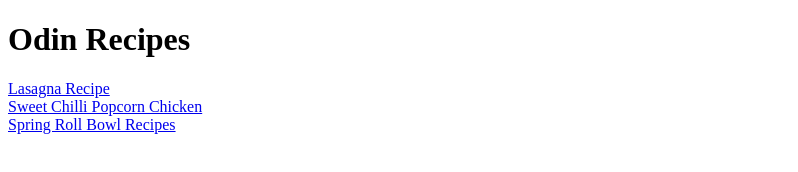
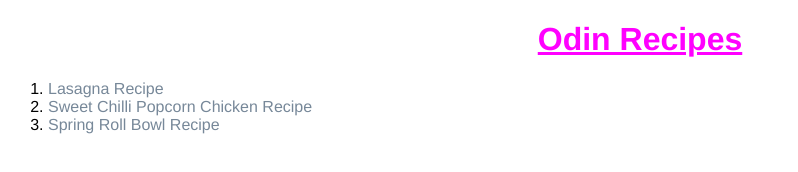
Before and after one commit to aaryan-11-x/The-Odin-Project, a plain HTML site: page index.html in a window 1280 px wide. Shown: the whole page, without its empty margins (0-798 px from the left). Drawn offline with Linux system fonts and the light colour scheme.

Commit message:
feat: Added CSS to index.html

```diff
--- /dev/null
+++ b/css/index.css
@@ -0,0 +1,14 @@
+* {
+    font-family: 'Franklin Gothic Medium', 'Arial Narrow', Arial, sans-serif;
+}
+
+h1 {
+    text-align: center;
+    text-decoration: underline;
+    color: fuchsia;
+}
+
+a {
+    color: lightslategray;
+    text-decoration: none;
+}
--- a/index.html
+++ b/index.html
@@ -5,13 +5,16 @@
     <meta charset="UTF-8">
     <meta name="viewport" content="width=device-width, initial-scale=1.0">
     <title>Odin Recipes</title>
+    <link rel="stylesheet" href="./css/index.css">
 </head>
 
 <body>
     <h1>Odin Recipes</h1>
-    <a href="./recipes/lasagna.html">Lasagna Recipe</a> <br>
-    <a href="./recipes/popcorn-chicken.html">Sweet Chilli Popcorn Chicken</a> <br>
-    <a href="./recipes/spring-roll-bowl.html">Spring Roll Bowl Recipes</a>
+    <ol>
+        <li><a href="./recipes/lasagna.html">Lasagna Recipe</a> <br></li>
+        <li><a href="./recipes/popcorn-chicken.html">Sweet Chilli Popcorn Chicken Recipe</a> <br></li>
+        <li><a href="./recipes/spring-roll-bowl.html">Spring Roll Bowl Recipe</a></li>
+    </ol>
 </body>
 
 </html>
```
